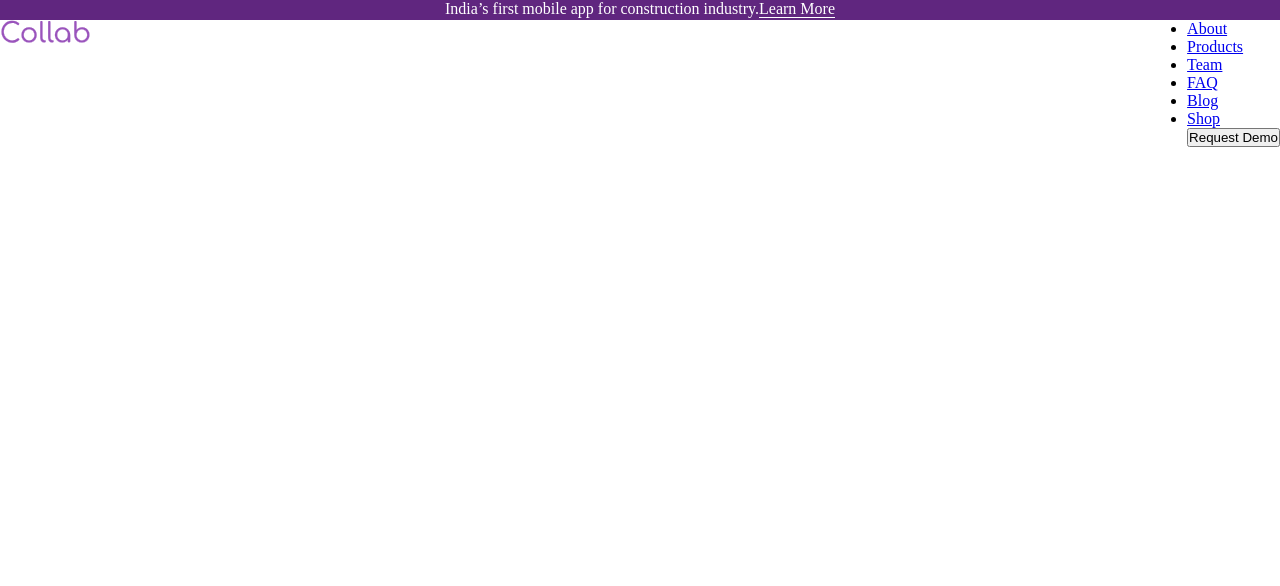
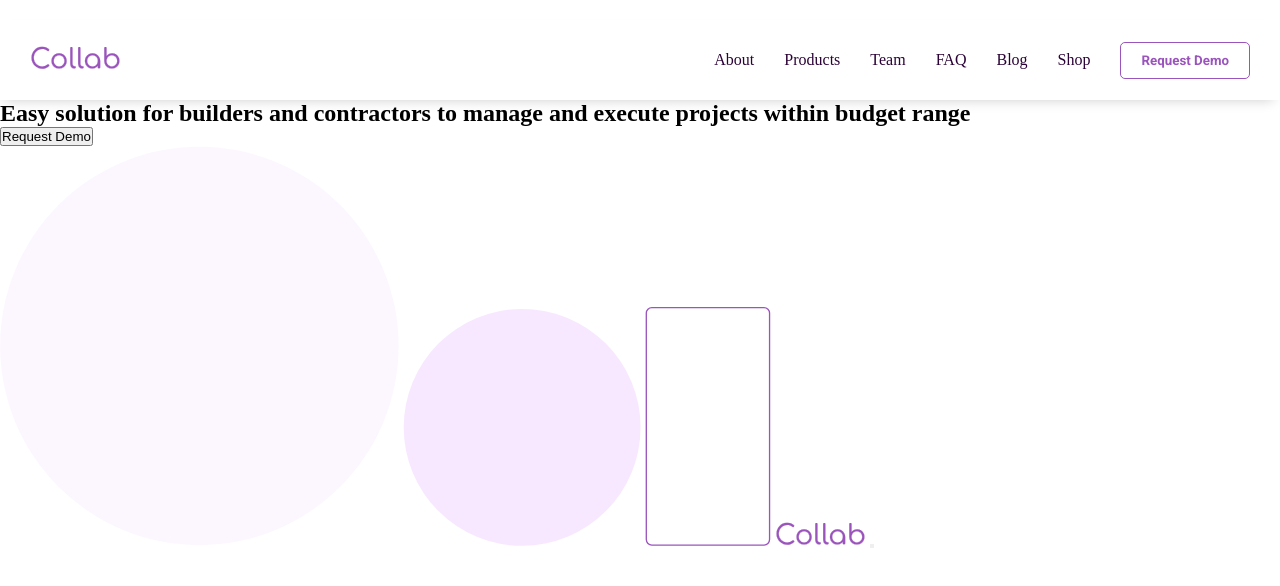
Before and after one commit to mcepulis/collab-project, a website: page index.html in a window 1280 px wide. Drawn offline with Linux system fonts and the light colour scheme.

Commit message:
update-0208

```diff
--- a/index.html
+++ b/index.html
@@ -4,19 +4,23 @@
     <meta charset="UTF-8">
     <meta name="viewport" content="width=device-width, initial-scale=1.0">
     <title>Document</title>
+    <link rel="preconnect" href="https://fonts.googleapis.com">
+    <link rel="preconnect" href="https://fonts.gstatic.com" crossorigin>
+    <link href="https://fonts.googleapis.com/css2?family=Roboto:wght@100;400;700&display=swap" rel="stylesheet">
     <link rel="stylesheet" href="style.css">
 </head>
 <body>
+    <div class="topBelt">
+        <p class="topBeltParagraph">India’s first mobile app for construction industry.<span class="learnMore">Learn More</span></p>
+    </div>
     <header class="header">
-        <div class="topBelt">
-            <p class="topBeltParagraph">India’s first mobile app for construction industry.<span class="learnMore">Learn More</span></p>
-        </div>
+
         <div class="navigationContainer">
             <div class="logoContainer">
                 <img src="./Collab.svg" alt="Logo">
             </div>
 
-            <div>
+            <div class="navChoice">
                 <ul>
                     <li><a href="#">About</a></li>
                     <li><a href="#">Products</a></li>
@@ -25,9 +29,30 @@
                     <li><a href="#">Blog</a></li>
                     <li><a href="#">Shop</a></li>
                 </ul>
-                <button>Request Demo</button>
+                <button class="navButton">Request Demo</button>
+
+
         </div>
     </div>
     </header>
+    <main>
+
+        <section class="container">
+            <h1 class="headCirclesHeader">Easy solution for builders and contractors to manage and execute projects within budget range</h1>
+            <button class="topHeadButton">Request Demo</button>
+
+            <div class="relative">
+                <img src="./img/Ellipse 2.svg" alt="" class="absolute">
+                <img src="./img/Ellipse 1.svg" alt="" class="absolute">
+                <img src="./img/Rectangle 3.svg" alt="" class="absolute">
+                <img src="./img/Collab (2).svg" alt="" class="absolute">
+                <button class="circlesButton"></button>
+
+            </div>
+
+
+        </section>
+
+    </main>
 </body>
 </html>
--- a/style.css
+++ b/style.css
@@ -6,11 +6,18 @@
 }
 
 .topBelt {
-    background-color: #60267F;
     width: 100%;
     height: 20px;
     text-align: center;
     color: white;;
+}
+
+.header {
+    width: 100%;
+    height: 80px;
+    box-shadow: -1px 6px 12px -6px rgba(0,0,0,0.2);
+    -webkit-box-shadow: -1px 6px 12px -6px rgba(0,0,0,0.2);
+    -moz-box-shadow: -1px 6px 12px -6px rgba(0,0,0,0.2);
 }
 
 .learnMore {
@@ -20,4 +27,47 @@
 .navigationContainer {
     display: flex;
     justify-content: space-between;
+    align-items: center;
+    height: 100%;
+    padding: 0 30px;
 }
+
+.navChoice {
+    display: flex;
+    align-items: center;
+    justify-content: center;
+    gap: 30px;
+}
+
+.navChoice ul {
+    display: flex;
+    justify-content: center;
+    align-items: center;
+    gap: 30px;
+}
+
+.navChoice ul li {
+    list-style: none;
+}
+
+.navChoice ul li a {
+    text-decoration: none;
+    color: #2B0236;
+}
+
+.navButton {
+border: solid 1px #9A54BC;
+font-family: 'Roboto', sans-serif;
+color: #9A54BC;
+background-color: transparent;
+padding: 10px 20px;
+border-radius: 5px;
+font-weight: bold;
+cursor: pointer;
+transform: all 0.1s ease-in-out;
+}
+
+.navButton:hover {
+background-color: #9A54BC;
+color: white;
+}
```
Also changed, not shown: img/Collab (2).svg (added), img/Ellipse 1.svg (added), img/Ellipse 2.svg (added), img/Rectangle 3.svg (added).
